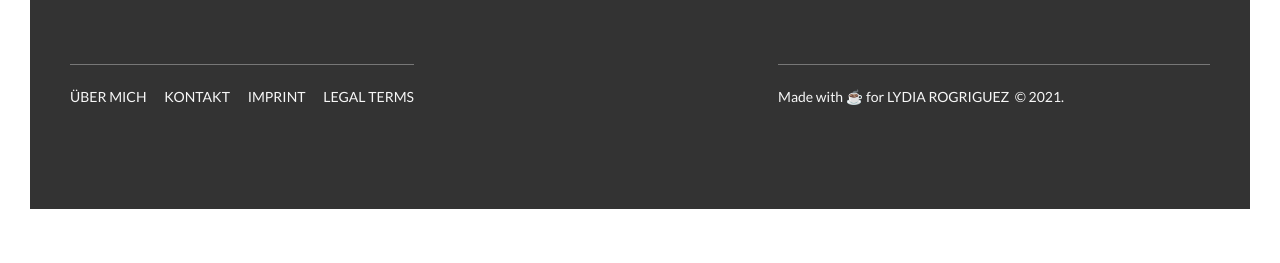
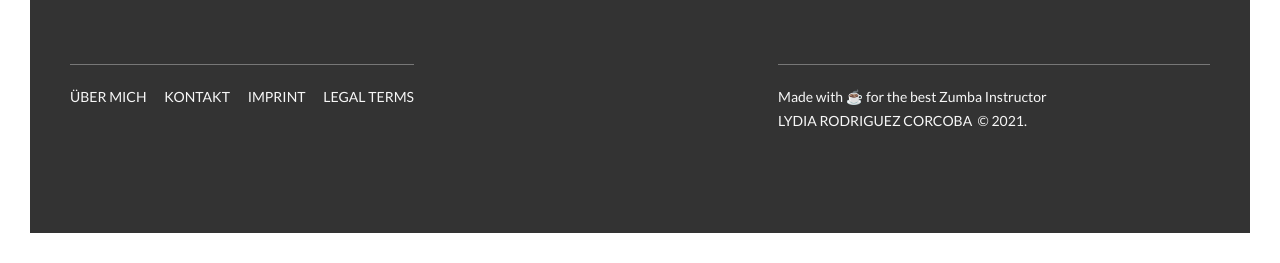
Before and after one commit to twochemist/lydiacss, a website: page index.html in a window 1280 px wide. Shown: the part 6257-6520 px from the top of the page. Before the commit the page ends 6496 px from the top, so only its background shows below. Drawn offline with Linux system fonts and the light colour scheme.

Commit message:
Update index.html

```diff
--- a/index.html
+++ b/index.html
@@ -491,7 +491,7 @@
                 </div>
                 <div class="col-1-of-2">
                     <p class="footer__copyright">
-                        Made with ☕️ for <a href="https://lydiarodriguez.netlify.app/" class="footer__link"> Lydia Rogriguez</a> <a href="#" class="footer__link"></a>
+                        Made with ☕️ for the best Zumba Instructor<a href="https://lydiarodriguez.netlify.app/" class="footer__link"> Lydia Rodriguez Corcoba</a> <a href="#" class="footer__link"></a>
                         &copy; 2021.
 
                     </p>
```
